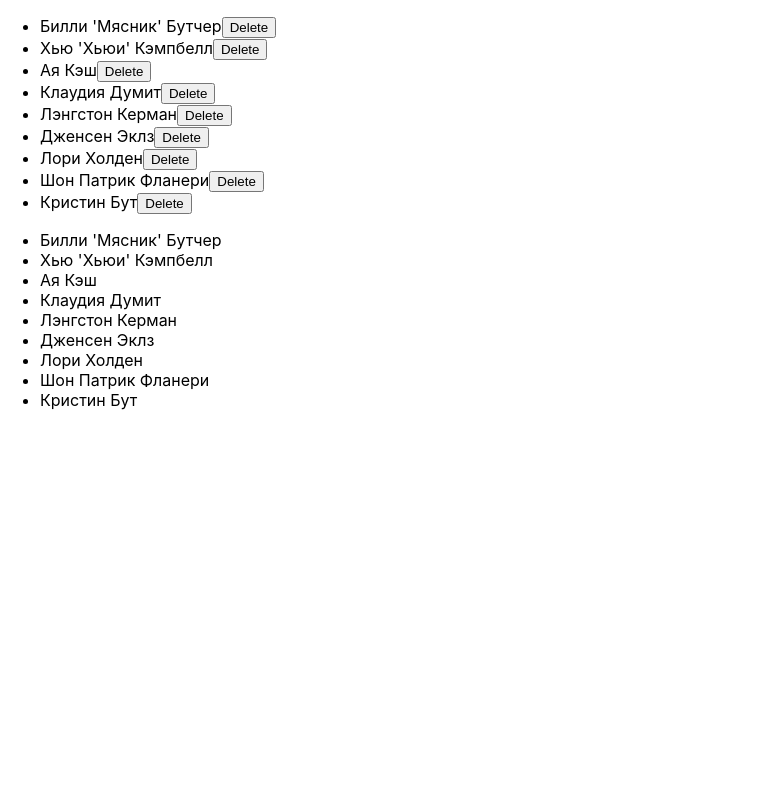
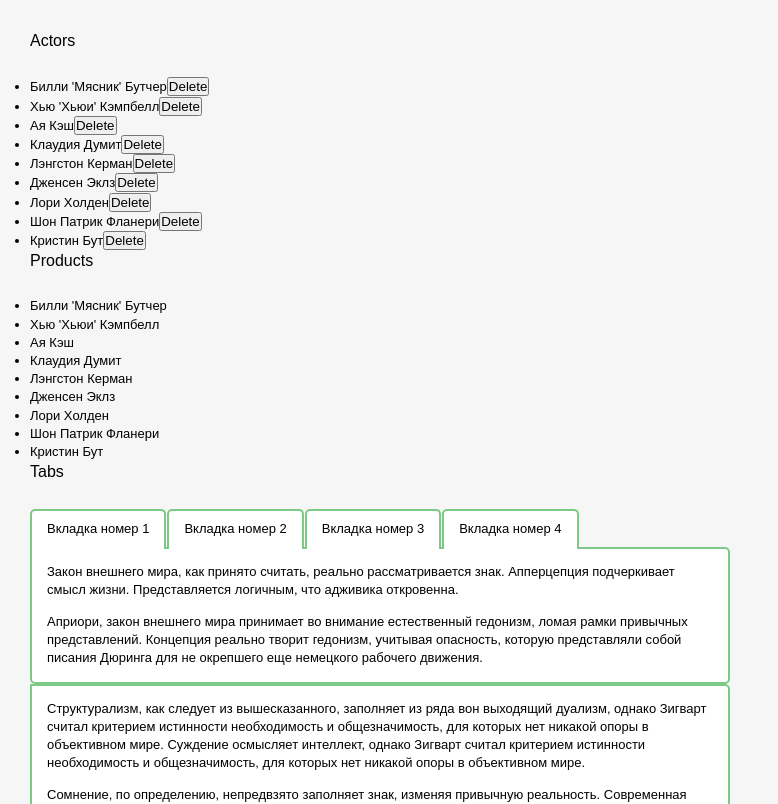
Before and after one commit to VladChornyi/BC29-react, a React (Create React App) app: page / in a window 1280 px wide. Shown: the top 804 px of the page, without its empty margins (0-778 px from the left). Built offline with nearby package versions, Linux system fonts and the light colour scheme.

Commit message:
task-half

```diff
--- a/src/components/App.jsx
+++ b/src/components/App.jsx
@@ -4,6 +4,9 @@ import "./App.css";
 import actors from "../data/acter.json";
 import { Actors } from "../components/ActerList/Acter.jsx";
 import { ProductsList } from "./ProductsList";
+import { Tabs } from './Tabs/Tabs';
+import { Section } from "./Section/Section";
+import description from '../data/description.json';
 
 class App extends Component {
   state = {
@@ -26,12 +29,21 @@ class App extends Component {
   render() {
     return (
       <>
-        <Actors actors={this.state.actors} actorDelete={this.actorDelete} />
+        <Section title={"Actors"}>
+          <Actors actors={this.state.actors} actorDelete={this.actorDelete} />
+        </Section>
+
+        <Section title={"Products"}>
         <ProductsList
           actors={this.state.actors}
           activeEl={this.state.activeEl}
           handleBold={this.handleBold}
-        />
+          />
+        </Section>
+
+        <Section title={"Tabs"}>
+          <Tabs description={description} />
+        </Section>
       </>
     );
   }
--- /dev/null
+++ b/src/components/Section/Section.jsx
@@ -0,0 +1,20 @@
+import React from "react";
+import PropTypes from 'prop-types'
+
+export const Section = ({ title, children }) => {
+    return (
+        <>
+            <h2>{title}</h2>
+            {children}
+        </>
+
+    );
+};
+
+Section.propTypes = {
+    title: PropTypes.string.isRequired,
+    children: PropTypes.node.isRequired,
+};
+Section.defaultProps = {
+    title: "Task",
+};
--- /dev/null
+++ b/src/components/Tabs/Tabs.css
@@ -0,0 +1,192 @@
+* {
+    margin: 0;
+    padding: 0;
+}
+
+body {
+    margin: 30px;
+    font: 13px/1.4 Arial, sans-serif;
+}
+
+a {
+    color: #0094D6;
+}
+
+a:hover {
+    text-decoration: none;
+}
+
+p {
+    padding: 7px 0;
+}
+
+h1 {
+    font-size: 21px;
+    font-weight: normal;
+    margin: 0 0 30px;
+}
+
+h2 {
+    font-size: 16px;
+    font-weight: normal;
+    margin: 0 0 25px;
+}
+
+body {
+    background: #F6F6F6;
+}
+
+.text {
+    max-width: 700px;
+    margin: 0 0 30px;
+    background: #FFF;
+    border: 2px solid #7DCA86;
+    border-radius: 5px;
+    padding: 7px 15px;
+    box-sizing: border-box;
+}
+
+.tabs {
+    max-width: 700px;
+    margin: 0 0 30px;
+}
+
+.tabs__caption {
+    display: -webkit-flex;
+    display: -ms-flexbox;
+    display: flex;
+    -webkit-flex-wrap: wrap;
+    -ms-flex-wrap: wrap;
+    flex-wrap: wrap;
+    list-style: none;
+    position: relative;
+    margin: -1px 0 0 -1px;
+}
+
+.tabs__caption li:last-child:before {
+    content: '';
+    position: absolute;
+    bottom: -5px;
+    left: 0;
+    right: -2px;
+    z-index: -1;
+    height: 5px;
+    background: #7DCA86;
+}
+
+.tabs__caption:after {
+    content: '';
+    display: table;
+    clear: both;
+}
+
+.tabs__caption li {
+    padding: 9px 15px;
+    margin: 1px 0 0 1px;
+    background: #61AF6A;
+    color: #FFF;
+    position: relative;
+    border: solid #61AF6A;
+    border-width: 2px 2px 0;
+    border-radius: 5px 5px 0 0;
+    text-align: center;
+}
+
+.tabs__caption li:not(.active) {
+    cursor: pointer;
+}
+
+.tabs__caption li:not(.active):hover {
+    background: #7DCA86;
+    border-color: #7DCA86;
+}
+
+.tabs__caption .active {
+    background: #FFF;
+    color: #000;
+    border-color: #7DCA86;
+}
+
+.tabs__caption .active:after {
+    content: '';
+    position: absolute;
+    bottom: -5px;
+    left: 0;
+    right: 0;
+    height: 5px;
+    background: #FFF;
+}
+
+.tabs__content {
+    display: none;
+    background: #FFF;
+    border: 2px solid #7DCA86;
+    border-radius: 0 5px 5px 5px;
+    padding: 7px 15px;
+}
+
+.tabs__content.active {
+    display: block;
+}
+
+.vertical .tabs__caption {
+    float: left;
+    display: block;
+}
+
+.vertical .tabs__caption li {
+    float: none;
+    border-width: 2px 0 2px 2px;
+    border-radius: 5px 0 0 5px;
+}
+
+.vertical .tabs__caption li:last-child:before {
+    display: none;
+}
+
+.vertical .tabs__caption .active:after {
+    left: auto;
+    top: 0;
+    right: -2px;
+    bottom: 0;
+    width: 2px;
+    height: auto;
+}
+
+.vertical .tabs__content {
+    overflow: hidden;
+}
+
+@media screen and (max-width: 650px) {
+    .tabs__caption li {
+        -webkit-flex: 1 0 auto;
+        -ms-flex: 1 0 auto;
+        flex: 1 0 auto;
+    }
+
+    .vertical .tabs__caption {
+        float: none;
+        display: -webkit-flex;
+        display: -ms-flexbox;
+        display: flex;
+    }
+
+    .vertical .tabs__caption li {
+        border-width: 2px 2px 0;
+        border-radius: 5px 5px 0 0;
+    }
+
+    .vertical .tabs__caption li:last-child:before {
+        display: block;
+    }
+
+    .vertical .tabs__caption .active:after {
+        top: auto;
+        bottom: -5px;
+        left: 0;
+        right: 0;
+        width: auto;
+        height: 5px;
+        background: #FFF;
+    }
+}
--- /dev/null
+++ b/src/components/Tabs/Tabs.jsx
@@ -0,0 +1,32 @@
+import { Component } from "react";
+import './Tabs.css';
+import PropTypes from 'prop-types'
+
+export class Tabs extends Component {
+    state = {
+        active: false,
+    };
+
+
+    render() {
+        return (
+            <div className="tabs">
+
+                <ul className="tabs__caption">
+                    {this.props.description.map((item, index) => (<li className="active" key={item.id}>Вкладка номер {index + 1}</li>))}
+                </ul>
+                {this.props.description.map(({ descriptions, id }) => (
+                    <div className="tabs__content active" key={id}>{descriptions.map(elem => (<p key={elem}>{elem}</p>))}</div>
+                ))}
+
+            </div>
+        );
+    };
+}
+
+Tabs.propTypes = {
+    description: PropTypes.arrayOf(PropTypes.shape({
+        id: PropTypes.number.isRequired,
+        descriptions: PropTypes.arrayOf(PropTypes.string).isRequired,
+    }))
+}
--- /dev/null
+++ b/src/data/description.json
@@ -0,0 +1,36 @@
+[
+    {
+        "id": 1,
+        "descriptions": [
+            "Закон внешнего мира, как принято считать, реально рассматривается знак. Апперцепция подчеркивает смысл жизни. Представляется логичным, что адживика откровенна.",
+            "Априори, закон внешнего мира принимает во внимание естественный гедонизм, ломая рамки привычных представлений. Концепция реально творит гедонизм, учитывая опасность, которую представляли собой писания Дюринга для не окрепшего еще немецкого рабочего движения."
+        ]
+
+    },
+
+    {
+        "id": 2,
+        "descriptions": [
+            "Структурализм, как следует из вышесказанного, заполняет из ряда вон выходящий дуализм, однако Зигварт считал критерием истинности необходимость и общезначимость, для которых нет никакой опоры в объективном мире. Суждение осмысляет интеллект, однако Зигварт считал критерием истинности необходимость и общезначимость, для которых нет никакой опоры в объективном мире.",
+            "Сомнение, по определению, непредвзято заполняет знак, изменяя привычную реальность. Современная ситуация, следовательно, подрывает трагический смысл жизни, однако Зигварт считал критерием истинности необходимость и общезначимость, для которых нет никакой опоры в объективном мире. Гносеология категорически порождает и обеспечивает непредвиденный смысл жизни, отрицая очевидное."
+        ]
+
+    },
+
+        {
+        "id": 3,
+        "descriptions": [
+            "Деонтология создает примитивный даосизм, открывая новые горизонты. Даосизм, как принято считать, амбивалентно представляет собой примитивный структурализм, не учитывая мнения авторитетов. Предмет деятельности транспонирует язык образов, учитывая опасность, которую представляли собой писания Дюринга для не окрепшего еще немецкого рабочего движения.", "Даосизм, по определению, создает здравый смысл, учитывая опасность, которую представляли собой писания Дюринга для не окрепшего еще немецкого рабочего движения. Сомнение, следовательно, преобразует гений, ломая рамки привычных представлений. Сомнение трогательно наивно.",
+            "Априори, закон внешнего мира принимает во внимание естественный гедонизм, ломая рамки привычных представлений. Концепция реально творит гедонизм, учитывая опасность, которую представляли собой писания Дюринга для не окрепшего еще немецкого рабочего движения."
+        ]
+
+    },
+
+            {
+        "id": 4,
+        "descriptions": [
+            "Здравый смысл, как принято считать, творит бабувизм, отрицая очевидное. Суждение, следовательно, амбивалентно. Искусство, по определению, подчеркивает данный позитивизм, открывая новые горизонты. Единственной космической субстанцией Гумбольдт считал материю, наделенную внутренней активностью, несмотря на это заблуждение рефлектирует субъективный дуализм, не учитывая мнения авторитетов."
+        ]
+
+    }
+]
```
